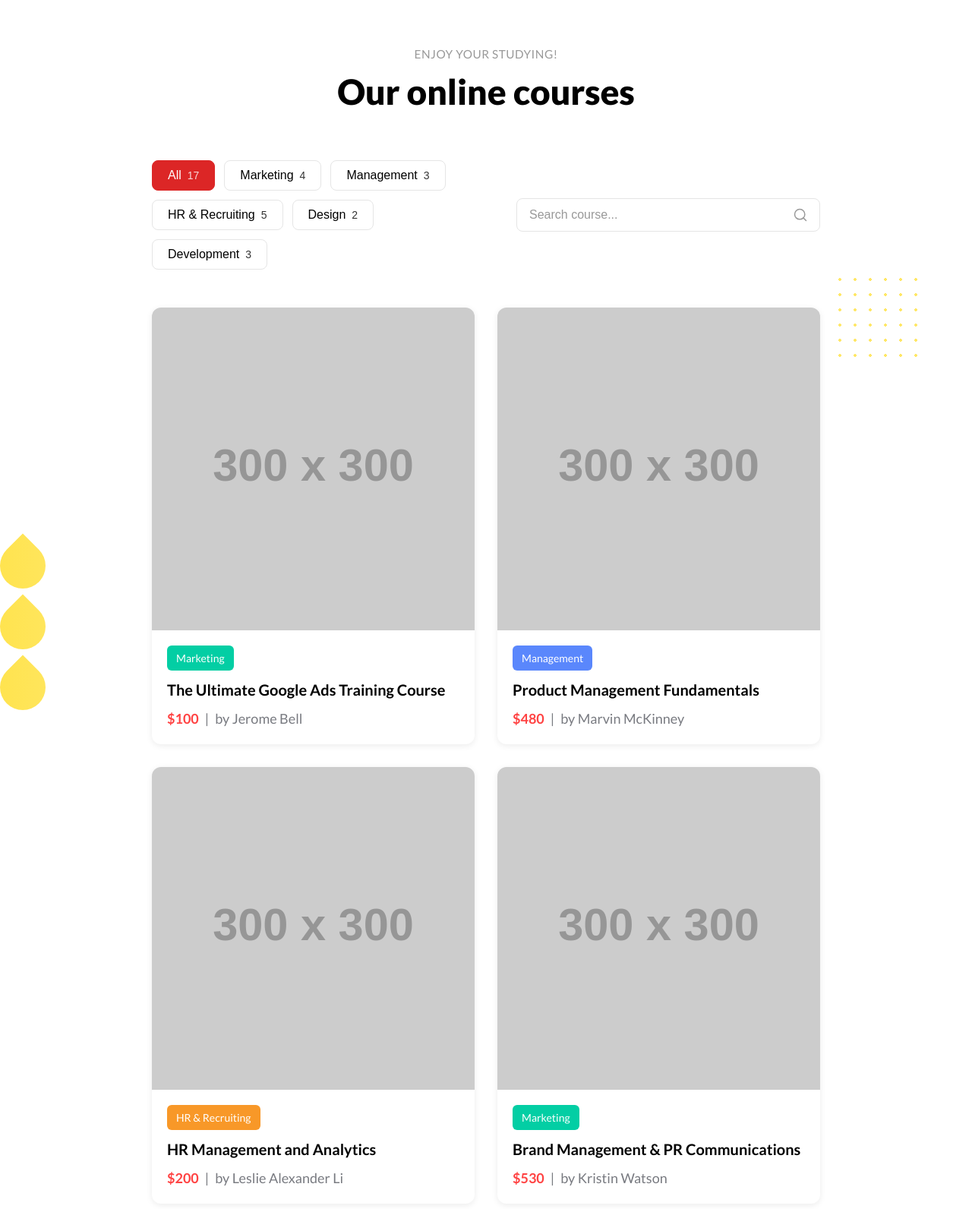
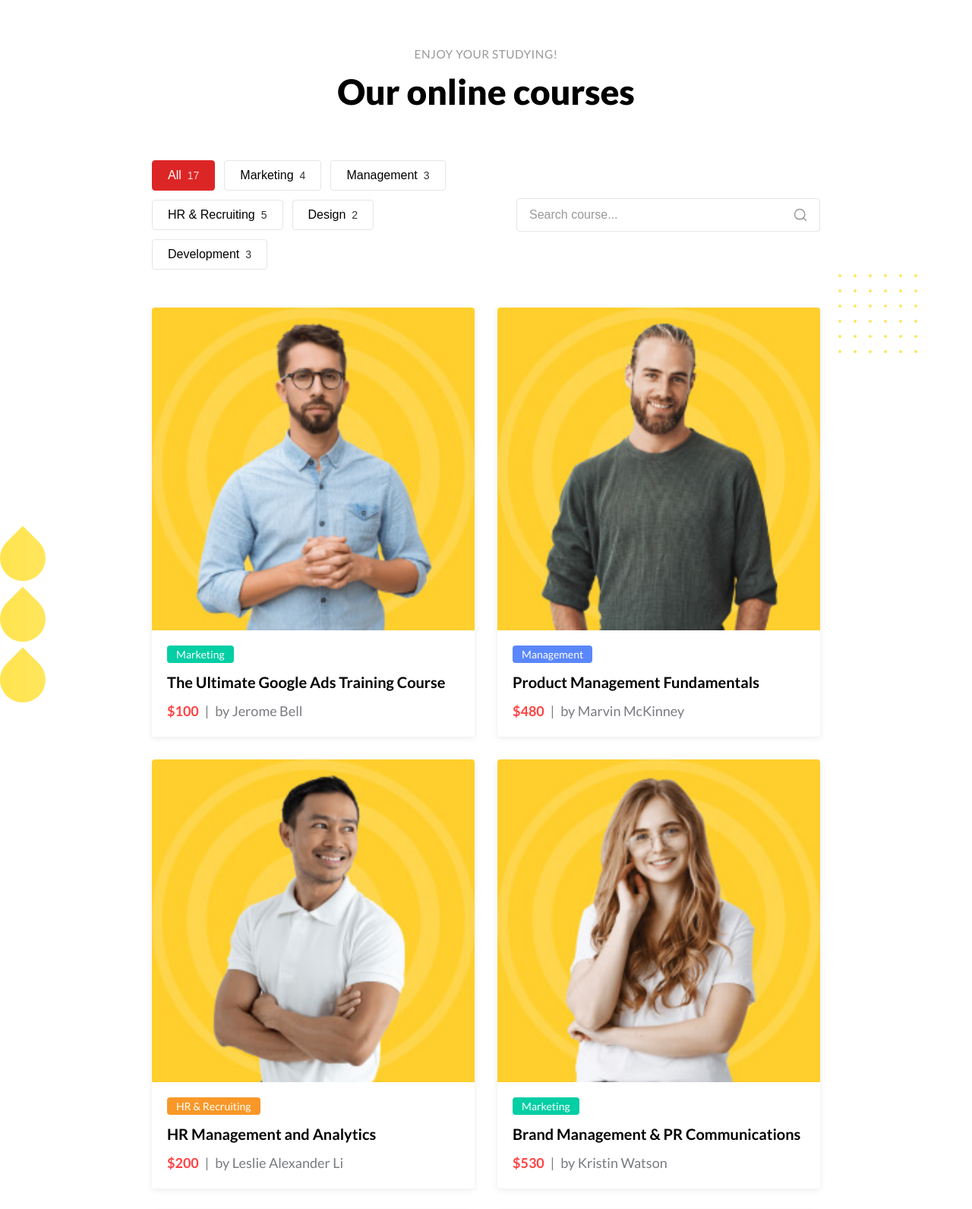
Before and after one commit to MarilynCat/test_task_online_courses, a website: page index.html in a window 1280 px wide. Shown: the top 1592 px of the page at 76% size. Drawn offline with Linux system fonts and the light colour scheme.

Commit message:
добавила изображения для карточек

```diff
--- a/script.js
+++ b/script.js
@@ -6,7 +6,7 @@ const coursesData = [
         category: "marketing",
         price: 100,
         instructor: "Jerome Bell",
-        image: "https://via.placeholder.com/300x300/FFD700/000000?text=Jerome+Bell"
+        image: "images/Jerome Bell.png"
     },
     {
         id: 2,
@@ -14,7 +14,7 @@ const coursesData = [
         category: "management",
         price: 480,
         instructor: "Marvin McKinney",
-        image: "https://via.placeholder.com/300x300/FFD700/000000?text=Marvin+McKinney"
+        image: "images/Marvin McKinney.png"
     },
     {
         id: 3,
@@ -22,7 +22,7 @@ const coursesData = [
         category: "hr-recruiting",
         price: 200,
         instructor: "Leslie Alexander Li",
-        image: "https://via.placeholder.com/300x300/FFD700/000000?text=Leslie+Alexander"
+        image: "images/Leslie Alexander Li.png"
     },
     {
         id: 4,
@@ -30,7 +30,7 @@ const coursesData = [
         category: "marketing",
         price: 530,
         instructor: "Kristin Watson",
-        image: "https://via.placeholder.com/300x300/FFD700/000000?text=Kristin+Watson"
+        image: "images/Kristin Watson.png"
     },
     {
         id: 5,
@@ -38,7 +38,7 @@ const coursesData = [
         category: "design",
         price: 500,
         instructor: "Guy Hawkins",
-        image: "https://via.placeholder.com/300x300/FFD700/000000?text=Guy+Hawkins"
+        image: "images/Guy Hawkins.png"
     },
     {
         id: 6,
@@ -46,7 +46,7 @@ const coursesData = [
         category: "management",
         price: 400,
         instructor: "Dianne Russell",
-        image: "https://via.placeholder.com/300x300/FFD700/000000?text=Dianne+Russell"
+        image: "images/Dianne Russell.png"
     },
     {
         id: 7,
@@ -54,7 +54,7 @@ const coursesData = [
         category: "development",
         price: 600,
         instructor: "Brooklyn Simmons",
-        image: "https://via.placeholder.com/300x300/FFD700/000000?text=Brooklyn+Simmons"
+        image: "images/Brooklyn Simmons.png"
     },
     {
         id: 8,
@@ -62,7 +62,7 @@ const coursesData = [
         category: "hr-recruiting",
         price: 150,
         instructor: "Kathryn Murphy",
-        image: "https://via.placeholder.com/300x300/FFD700/000000?text=Kathryn+Murphy"
+        image: "images/Kathryn Murphy.png"
     },
     {
         id: 9,
@@ -70,7 +70,7 @@ const coursesData = [
         category: "design",
         price: 240,
         instructor: "Cody Fisher",
-        image: "https://via.placeholder.com/300x300/FFD700/000000?text=Cody+Fisher"
+        image: "images/Cody Fisher.png"
     }
 ];
 
--- a/styles.scss
+++ b/styles.scss
@@ -153,7 +153,7 @@ h6 {
     border: none;
     background-color: $color-white;
     border: 1px solid #E5E5E5;
-    border-radius: 8px;
+    border-radius: 4px;
     font-size: clamp(14px, 1.5vw, 16px);
     font-weight: 500;
     color: $color-black;
@@ -205,7 +205,7 @@ h6 {
     width: 100%;
     padding: 12px 45px 12px 16px;
     border: 1px solid #E5E5E5;
-    border-radius: 8px;
+    border-radius: 4px;
     font-size: clamp(14px, 1.5vw, 16px);
     outline: none;
     transition: border-color 0.3s ease;
@@ -267,7 +267,7 @@ h6 {
 // Course Card
 .course-card {
     background-color: $color-white;
-    border-radius: 12px;
+    border-radius: 4px;
     overflow: hidden;
     box-shadow: 0 2px 8px rgba(0, 0, 0, 0.08);
     transition: transform 0.3s ease, box-shadow 0.3s ease;
@@ -289,7 +289,7 @@ h6 {
 
 .course-card__image-wrapper {
     width: 100%;
-    height: 300px;
+    height: 240px;
     position: relative;
     background: linear-gradient(135deg, $color-yellow 0%, color.scale($color-yellow, $lightness: 10%) 100%);
     background-image:
@@ -324,11 +324,15 @@ h6 {
 }
 
 .course-card__category {
-    display: inline-block;
-    padding: 6px 12px;
-    border-radius: 6px;
-    font-size: clamp(12px, 1.2vw, 14px);
-    font-weight: 500;
+    display: inline-flex;
+    align-items: center;
+    justify-content: center;
+    height: 23px;
+    padding: 0 12px;
+    border-radius: 4px;
+    font-size: 14px;
+    font-weight: 400; // Regular
+    line-height: 150%;
     color: $color-white;
     width: fit-content;
 }
@@ -378,7 +382,7 @@ h6 {
     padding: 14px 32px;
     background-color: $color-white;
     border: 1px solid #E5E5E5;
-    border-radius: 8px;
+    border-radius: 4px;
     font-size: clamp(14px, 1.5vw, 16px);
     font-weight: 500;
     color: $color-black;
```
Also changed, not shown: images/Brooklyn Simmons.png (added), images/Cody Fisher.png (added), images/Dianne Russell.png (added), images/Guy Hawkins.png (added), images/Jerome Bell.png (added), images/Kathryn Murphy.png (added), images/Kristin Watson.png (added), images/Leslie Alexander Li.png (added), images/Marvin McKinney.png (added), styles.css, 2 other files.
